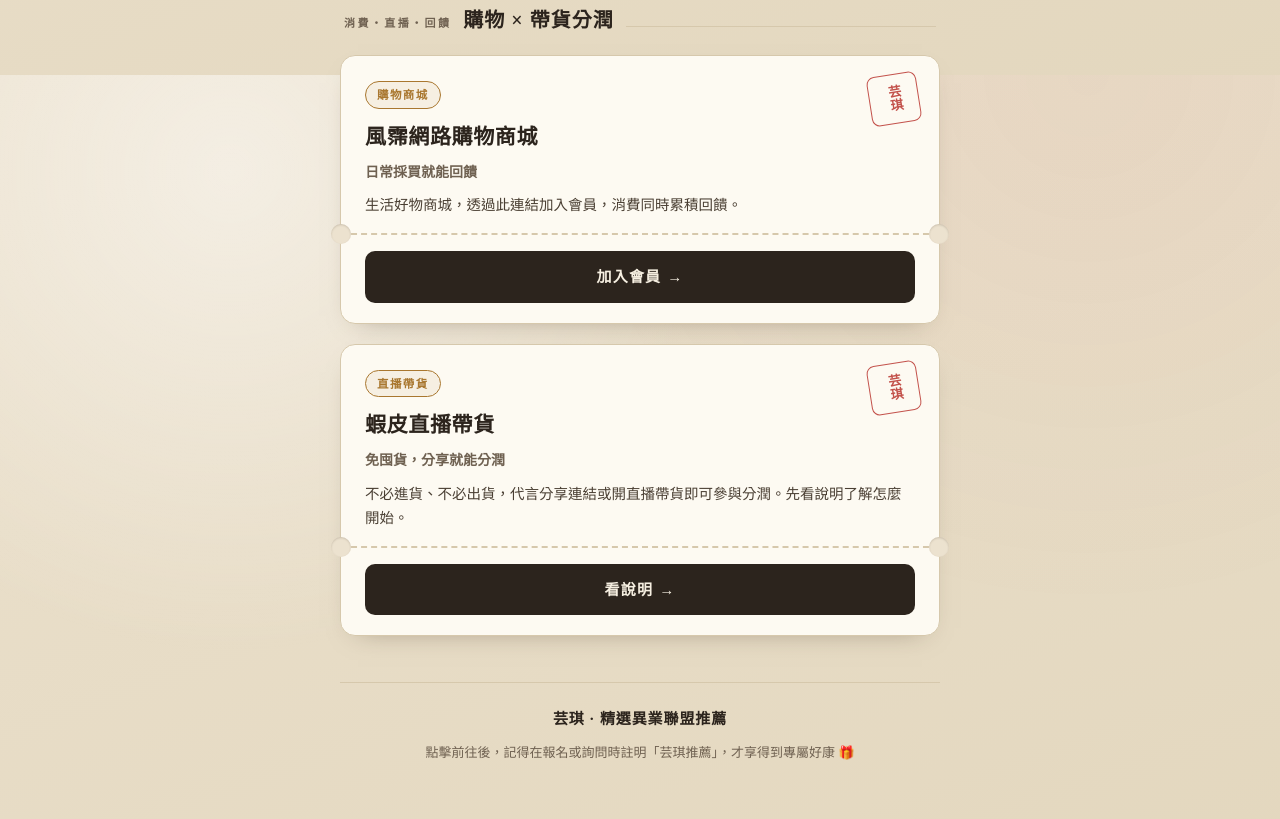
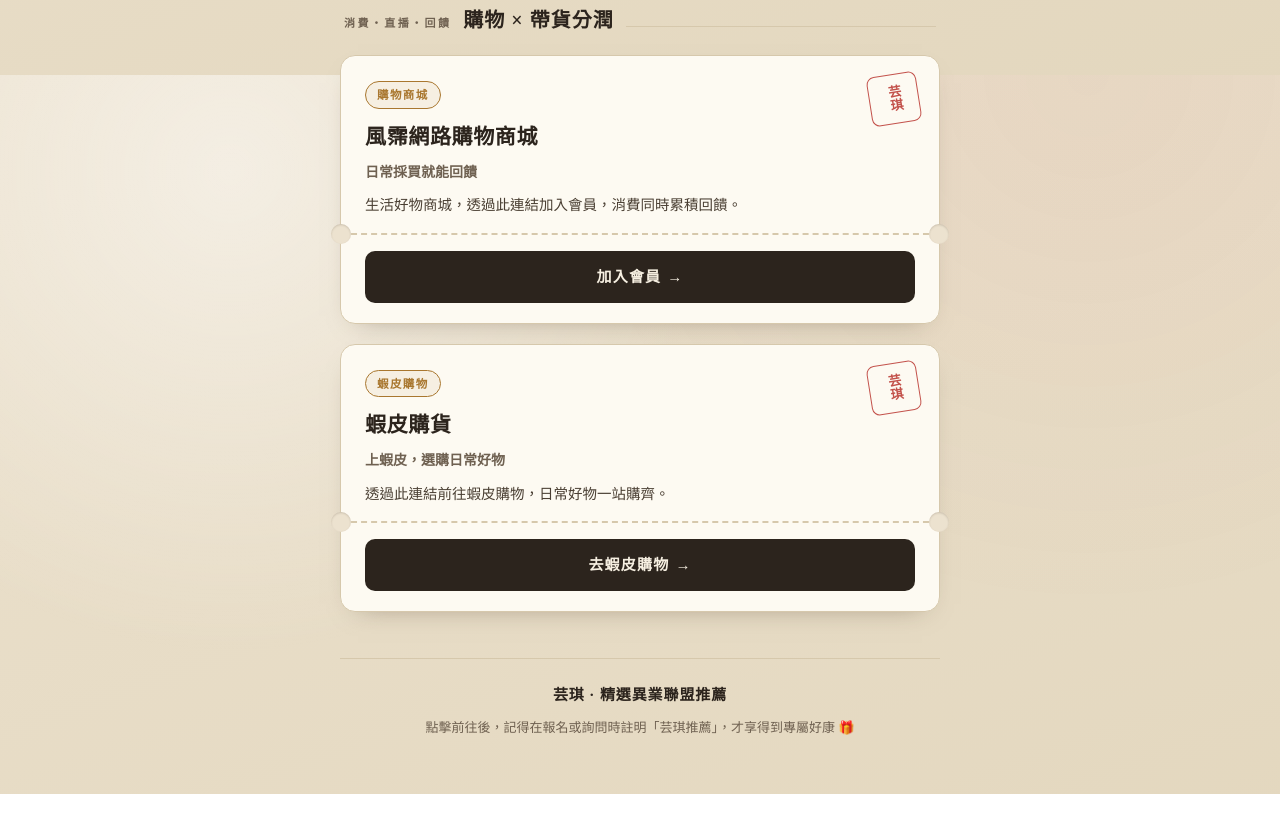
Before and after one commit to angie26501-lgtm/angie-board, a plain HTML site: page angie2share.html in a window 1280 px wide. Shown: the part 1525-2344 px from the top of the page. After the commit the page ends 2319 px from the top, so only its background shows below. Drawn offline with Linux system fonts and the light colour scheme.

Commit message:
Update angie2share.html

```diff
--- a/angie2share.html
+++ b/angie2share.html
@@ -238,12 +238,12 @@
 
       <article class="ticket shop">
         <div class="mini-seal" aria-hidden="true"><span>芸琪</span></div>
-        <span class="tag">直播帶貨</span>
-        <h3>蝦皮直播帶貨</h3>
-        <div class="tagline">免囤貨，分享就能分潤</div>
-        <div class="desc">不必進貨、不必出貨，代言分享連結或開直播帶貨即可參與分潤。先看說明了解怎麼開始。</div>
+        <span class="tag">蝦皮購物</span>
+        <h3>蝦皮購貨</h3>
+        <div class="tagline">上蝦皮，選購日常好物</div>
+        <div class="desc">透過此連結前往蝦皮購物，日常好物一站購齊。</div>
         <div class="perf"></div>
-        <a class="cta" href="https://drive.google.com/file/d/13xDVlfRa1sP0ALuXcJBTE-MowaOuO0fV/view" target="_blank" rel="noopener noreferrer">看說明<span class="arrow">→</span></a>
+        <a class="cta" href="https://tw.shp.ee/0bvcrx6s?fromSource=copy_link&amp;smtt=0.0.9" target="_blank" rel="noopener noreferrer">去蝦皮購物<span class="arrow">→</span></a>
       </article>
     </section>
 
```
